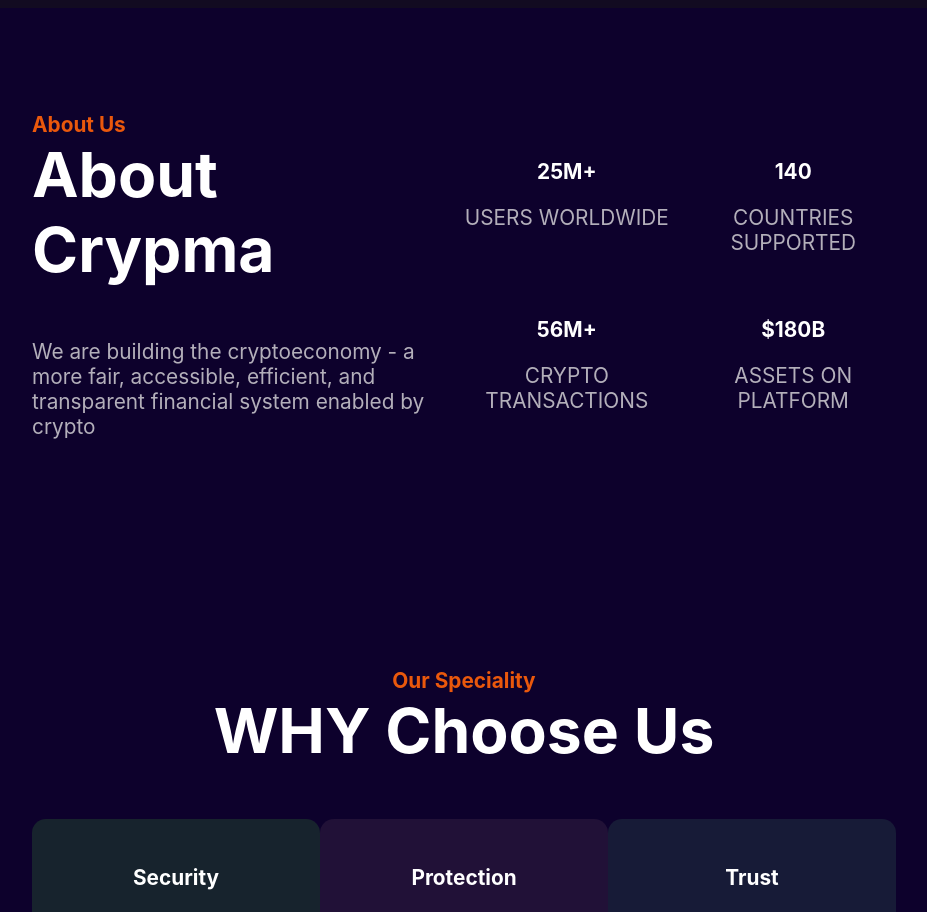
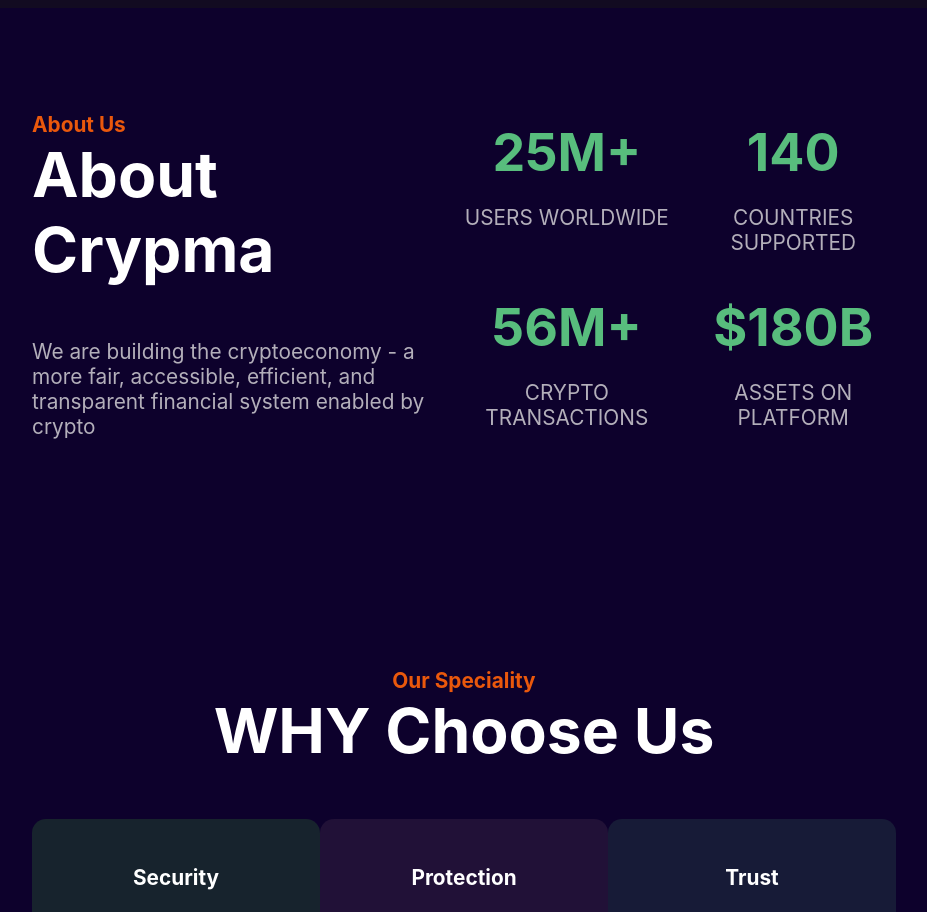
Before and after one commit to turtledev65/Crypma, a React (Vite) app: page / in a window 1280 px wide. Shown: the part 2240-3152 px from the top of the page, without its empty margins (176-1103 px from the left). Built offline with nearby package versions, Linux system fonts and the light colour scheme; no server answers.

Commit message:
style: change the font size and color of the items in the grid in the about section

```diff
--- a/src/App.tsx
+++ b/src/App.tsx
@@ -95,19 +95,19 @@ function App() {
           </div>
           <div className="grid grid-2x2 gap-1 text-center">
             <div>
-              <p className="font-bold color-white">25M+</p>
+              <p className="font-bold font-lg color-green m-0">25M+</p>
               <p>USERS WORLDWIDE</p>
             </div>
             <div>
-              <p className="font-bold color-white">140</p>
+              <p className="font-bold font-lg color-green m-0">140</p>
               <p>COUNTRIES SUPPORTED</p>
             </div>
             <div>
-              <p className="font-bold color-white">56M+</p>
+              <p className="font-bold font-lg color-green m-0">56M+</p>
               <p>CRYPTO TRANSACTIONS</p>
             </div>
             <div>
-              <p className="font-bold color-white">$180B</p>
+              <p className="font-bold font-lg color-green m-0">$180B</p>
               <p>ASSETS ON PLATFORM</p>
             </div>
           </div>
--- a/src/index.css
+++ b/src/index.css
@@ -439,6 +439,10 @@ section h2 {
   font-weight: bold;
 }
 
+.font-lg {
+  font-size: 2.5rem;
+}
+
 .color-white {
   color: white;
 }
```
